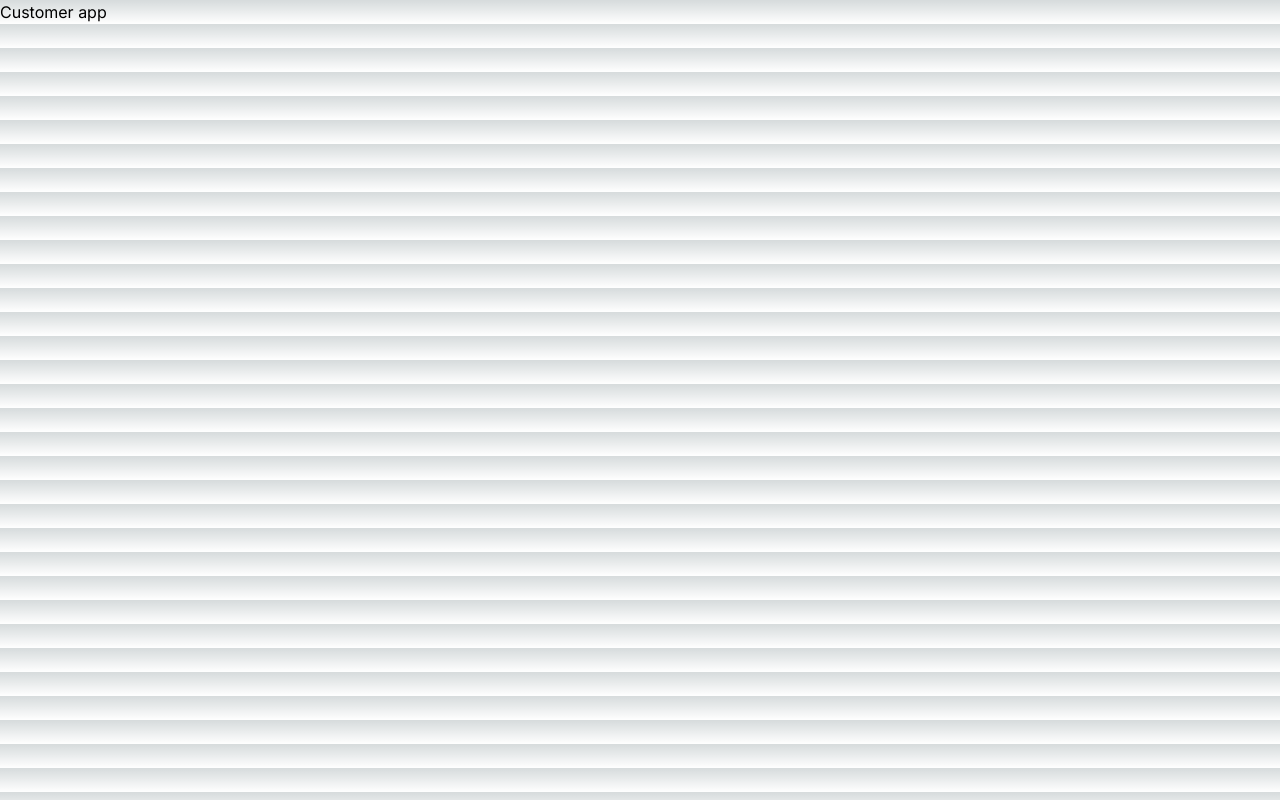
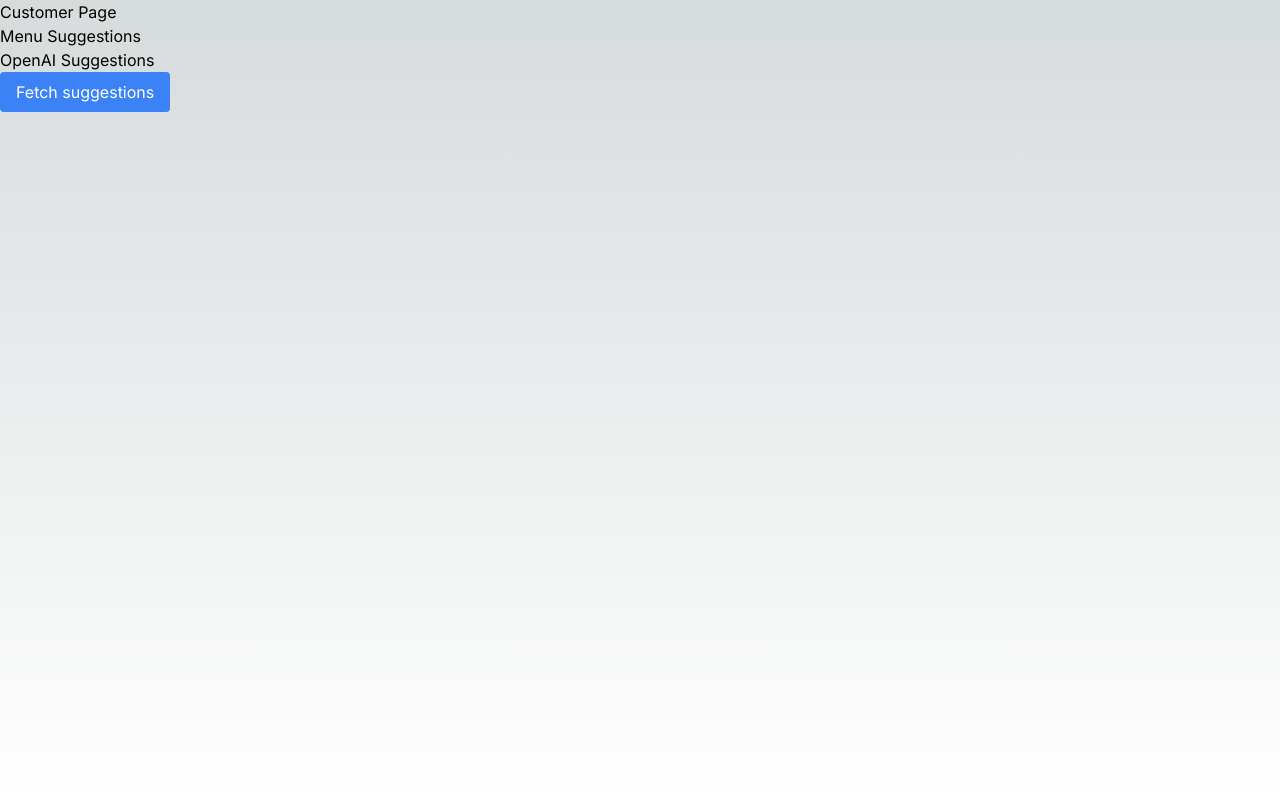
Before and after one commit to fontys-fhtw/epiq, a Next.js app: page /customer in a window 1280 px wide. Built offline with nearby package versions, Linux system fonts and the light colour scheme.

Commit message:
Feature: OpenAI API integration

```diff
--- a/package.json
+++ b/package.json
@@ -26,7 +26,9 @@
   },
   "dependencies": {
     "@tanstack/react-query": "^5.55.4",
+    "axios": "^1.7.7",
     "next": "14.2.7",
+    "openai": "^4.61.0",
     "react": "^18",
     "react-dom": "^18"
   },
--- /dev/null
+++ b/src/app/api/customer/suggestions/route.js
@@ -0,0 +1,15 @@
+import { NextResponse } from "next/server";
+
+export async function GET() {
+  try {
+    // Is working but needs money to run
+    // const chatbotResponse = await generateSuggestions();
+
+    // NOTE: This is a placeholder for the actual API call
+    const chatbotResponse = "This is a placeholder response";
+
+    return NextResponse.json({ chatbotResponse });
+  } catch (error) {
+    return NextResponse.json({ error: error.message }, { status: 500 });
+  }
+}
--- a/src/app/customer/page.jsx
+++ b/src/app/customer/page.jsx
@@ -1,3 +1,11 @@
+import Suggestions from "@src/components/Suggestions";
+
 export default function CustomerPage() {
-  return <>Customer app</>;
+  return (
+    <>
+      <h1>Customer Page</h1>
+      <h2>Menu Suggestions</h2>
+      <Suggestions />
+    </>
+  );
 }
--- a/src/app/layout.jsx
+++ b/src/app/layout.jsx
@@ -14,7 +14,7 @@ export const metadata = {
 export default function RootLayout({ children }) {
   return (
     <html lang="en">
-      <body className={inter.className}>
+      <body className={`${inter.className} min-h-screen`}>
         <Providers>{children}</Providers>
       </body>
     </html>
--- a/src/app/providers.js
+++ b/src/app/providers.js
@@ -1,16 +1,35 @@
-// In Next.js, this file would be called: app/providers.tsx
+/* eslint-disable no-console */
 
 "use client";
 
 // Since QueryClientProvider relies on useContext under the hood, we have to put 'use client' on top
 import {
   isServer,
+  MutationCache,
+  QueryCache,
   QueryClient,
   QueryClientProvider,
 } from "@tanstack/react-query";
 
 function makeQueryClient() {
   return new QueryClient({
+    queryCache: new QueryCache({
+      onError: (error) => {
+        // cache-level queries error handler
+        console.error(`API Error: ${error.response.data.error}`);
+      },
+    }),
+
+    mutationCache: new MutationCache({
+      onError: (error, _, __, mutation) => {
+        // cache-level mutations error handler
+        const { mutationKey } = mutation.options;
+        console.error(
+          `API Mutation Error ${mutationKey ? `: ${mutation}` : ""}`,
+        );
+      },
+    }),
+
     defaultOptions: {
       queries: {
         // With SSR, we usually want to set some default staleTime
--- /dev/null
+++ b/src/components/Suggestions.jsx
@@ -0,0 +1,35 @@
+"use client";
+
+import { getSuggestions } from "@src/queries/customer";
+import { useQuery } from "@tanstack/react-query";
+
+export default function Suggestions() {
+  const {
+    data: suggestionsData,
+    refetch,
+    isFetching,
+  } = useQuery({
+    queryKey: ["suggestions"],
+    queryFn: getSuggestions,
+    enabled: false,
+  });
+
+  return (
+    <div>
+      <h1>OpenAI Suggestions</h1>
+      <button
+        type="button"
+        onClick={() => refetch()}
+        className="rounded bg-blue-500 px-4 py-2 text-white transition hover:bg-blue-600"
+      >
+        Fetch suggestions
+      </button>
+
+      {isFetching ? (
+        <p>Loading...</p>
+      ) : (
+        <p>{suggestionsData?.chatbotResponse}</p>
+      )}
+    </div>
+  );
+}
--- /dev/null
+++ b/src/queries/customer/index.js
@@ -0,0 +1,8 @@
+import axios from "axios";
+
+async function getSuggestions() {
+  const response = await axios.get("/api/customer/suggestions");
+  return response.data; // Return the parsed response data
+}
+
+export { getSuggestions };
```
Also changed, not shown: src/queries/admin/index.js (+5 -4 lines), src/utils/openai/index.js (added, +24 -0 lines), src/components/index.js (deleted), 1 other file (tests, documents, lock files or other folders).
